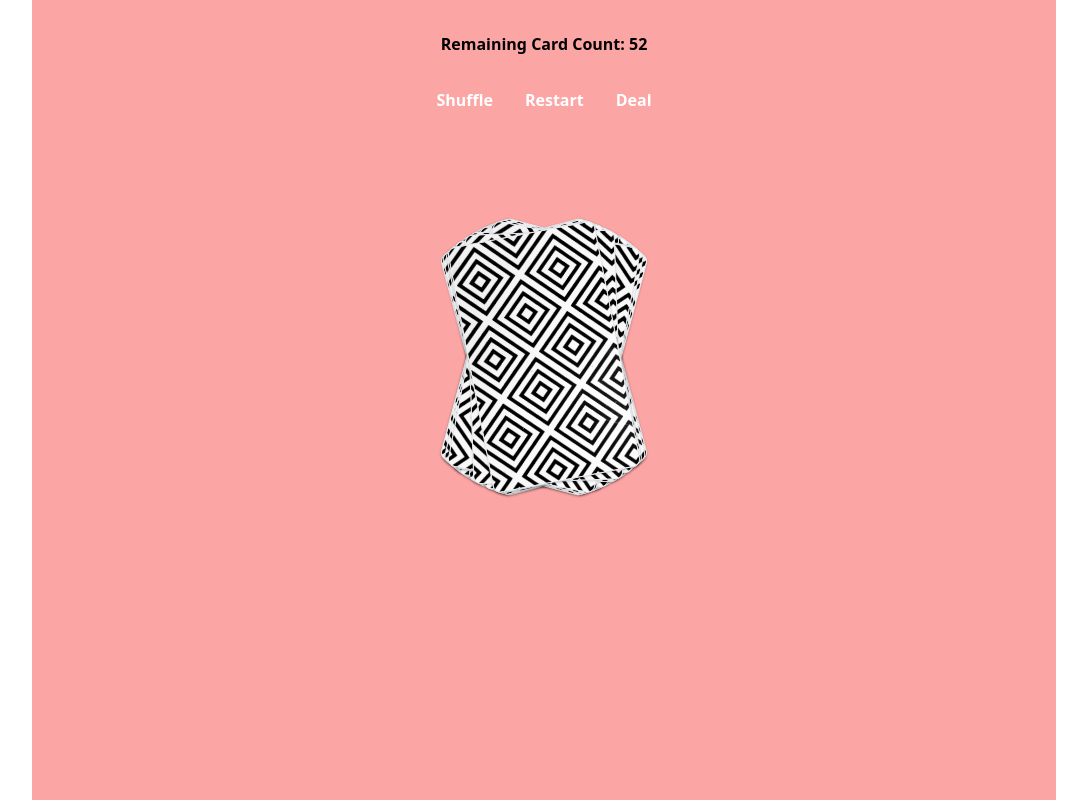
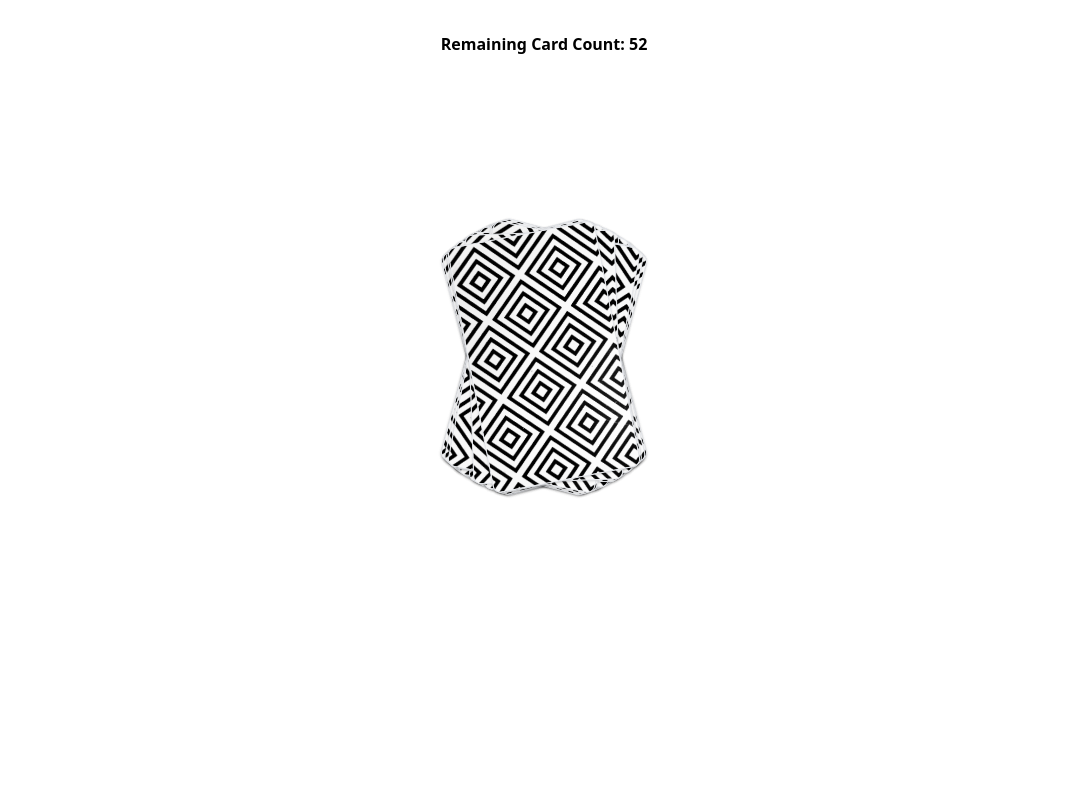
Before and after one commit to SitrucL/optix_test, a Next.js app: page / in a window 1280 px wide. Shown: the whole page, without its empty margins (96-1183 px from the left). Built offline with nearby package versions, Linux system fonts and the light colour scheme.

Commit message:
chore: adds readme

```diff
--- a/pages/index.tsx
+++ b/pages/index.tsx
@@ -72,7 +72,7 @@
                 <meta name="viewport" content="width=device-width, initial-scale=1" />
                 <link rel="icon" href="/favicon.ico" />
             </Head>
-            <div className="flex max-w-5xl mx-auto flex-col items-center justify-start py-2 min-h-screen bg-red-300">
+            <div className="flex max-w-5xl mx-auto flex-col items-center justify-start py-2 min-h-screen ">
                 <div className="font-bold my-6">Remaining Card Count: {deck.length}</div>
 
                 <div>
```
Also changed, not shown: 2 other files (tests, documents, lock files or other folders).
